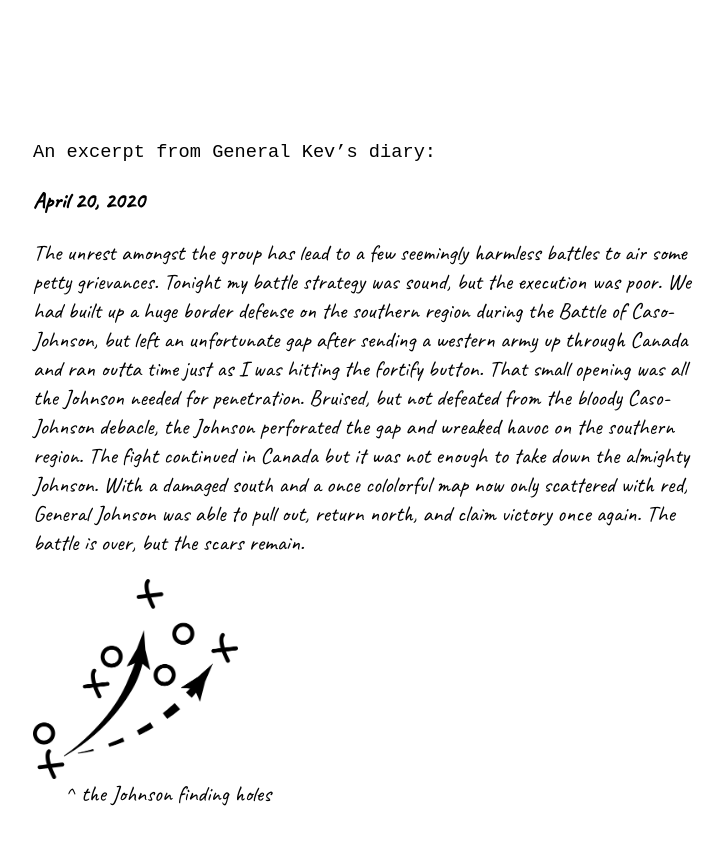
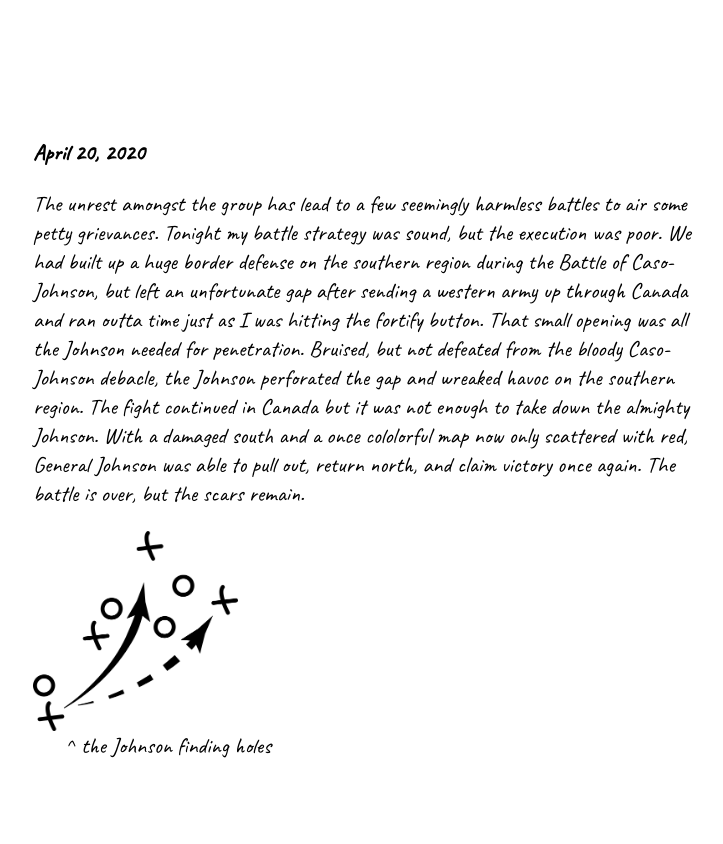
Before and after one commit to kduckets/tfw, a Next.js app: page / in a window 1280 px wide. Shown: the part 1440-2284 px from the top of the page, without its empty margins (276-999 px from the left). Built offline with nearby package versions, Linux system fonts and the light colour scheme; a web font is replaced by a local one.

Commit message:
Update index.js

```diff
--- a/pages/index.js
+++ b/pages/index.js
@@ -31,7 +31,6 @@ export default function Home() {
         </div>
 
       <div className="fullHeight">
-      <p className="narration"><small>An excerpt from General Kev’s diary:</small></p>
       <p className="diary"><b>April 20, 2020</b></p>
       <p className="diary">
       The unrest amongst the group has lead to a few seemingly harmless battles to air some petty grievances.
```
